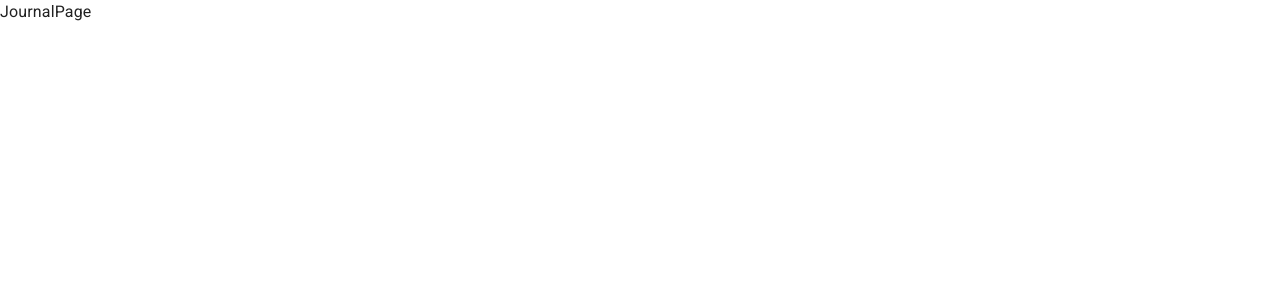
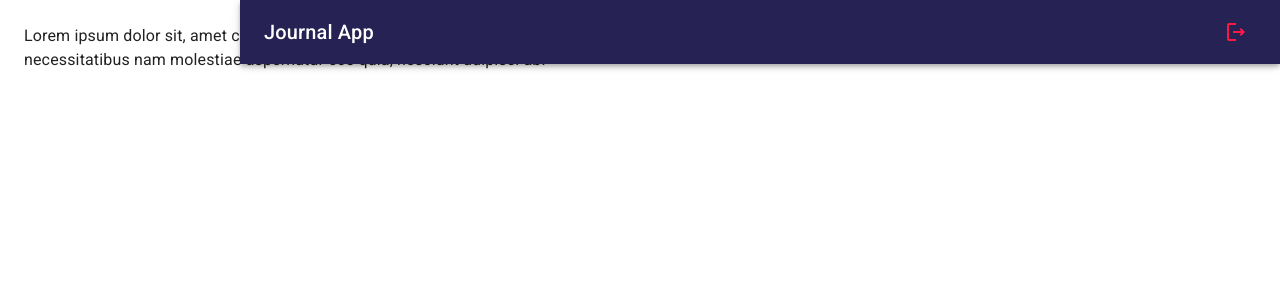
Before and after one commit to Walter-Daniel/journal-project-frontend, a React (Vite) app: page / in a window 1280 px wide. Shown: the top 300 px of the page. Built offline with nearby package versions, Linux system fonts and the light colour scheme.

Commit message:
Se maquetaron el JournalLayout, JournalPage y se creo el navbar

```diff
--- /dev/null
+++ b/src/journal/components/NavBar.jsx
@@ -0,0 +1,39 @@
+import { MenuOutlined, LogoutOutlined } from "@mui/icons-material";
+import { AppBar, Grid, IconButton, Toolbar, Typography } from "@mui/material";
+
+
+export const NavBar = ({ drawerWidth }) => {
+  return (
+    <AppBar
+        position="fixed"
+        sx={{
+            width: { sm: `calc(100% - ${ drawerWidth }px)` },
+            ml: { sm: `${ drawerWidth }` }
+
+         }}
+    >
+        <Toolbar>
+            <IconButton
+                color='inherit'
+                sx={{ mr:2, display: { sm: 'none' } }}
+                >
+                <MenuOutlined />
+            </IconButton>
+            <Grid
+                container
+                direction='row'
+                justifyContent='space-between'
+                alignItems='center'
+
+            >
+                <Typography variant='h6' noWrap component='div'> Journal App </Typography>
+                <IconButton color="error">
+                    <LogoutOutlined />
+                </IconButton>
+
+            </Grid>
+        </Toolbar>
+
+    </AppBar>
+  )
+}
--- /dev/null
+++ b/src/journal/components/index.js
@@ -0,0 +1,3 @@
+
+
+export * from './NavBar'
--- /dev/null
+++ b/src/journal/layout/JournalLayout.jsx
@@ -0,0 +1,28 @@
+import { Box } from "@mui/system"
+import { NavBar } from "../components";
+
+
+const drawerWidth = 240;
+
+export const JournalLayout = ({ children }) => {
+  return (
+
+    <Box sx={{ display: 'flex' }}>
+
+        <NavBar drawerWidth={ drawerWidth }/>
+
+
+        <Box
+            component='main'
+            sx={{ flexGrow: 1, p: 3 }}
+        >
+
+
+                { children }
+
+        </Box>
+
+    </Box>
+
+  )
+}
--- a/src/journal/pages/JournalPage.jsx
+++ b/src/journal/pages/JournalPage.jsx
@@ -1,7 +1,11 @@
+import { Typography } from '@mui/material'
 import React from 'react'
+import { JournalLayout } from '../layout/JournalLayout'
 
 export const JournalPage = () => {
   return (
-    <div>JournalPage</div>
+    <JournalLayout>
+      <Typography>Lorem ipsum dolor sit, amet consectetur adipisicing elit. Obcaecati asperiores nisi incidunt omnis molestias itaque rem repudiandae magni suscipit similique. Nulla necessitatibus nam molestiae aspernatur eos quia, nesciunt adipisci ab.</Typography>
+    </JournalLayout>
   )
 }
```
